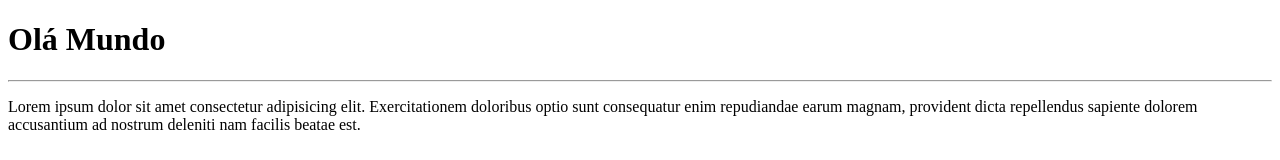
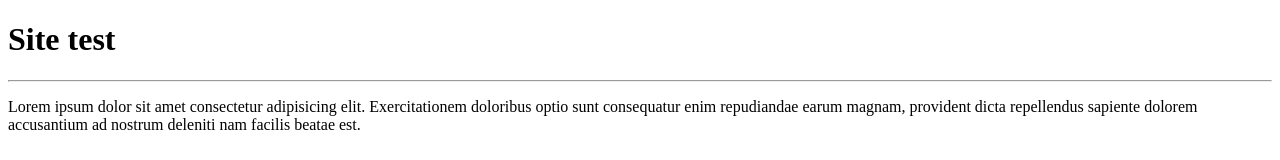
Before and after one commit to Geovani3344/Ola-Mundo, a plain HTML site: page site-exemplo/index.html in a window 1280 px wide. Shown: the top 160 px of the page. Drawn offline with Linux system fonts and the light colour scheme.

Commit message:
Troquei o titulo

```diff
--- a/site-exemplo/index.html
+++ b/site-exemplo/index.html
@@ -7,7 +7,7 @@
 </head>
 <body>
 
-    <h1>Olá Mundo</h1>
+    <h1>Site test</h1>
     <hr>
     <p>Lorem ipsum dolor sit amet consectetur adipisicing elit. Exercitationem doloribus optio sunt consequatur enim repudiandae earum magnam, provident dicta repellendus sapiente dolorem accusantium ad nostrum deleniti nam facilis beatae est.</p>
     <br>
```
